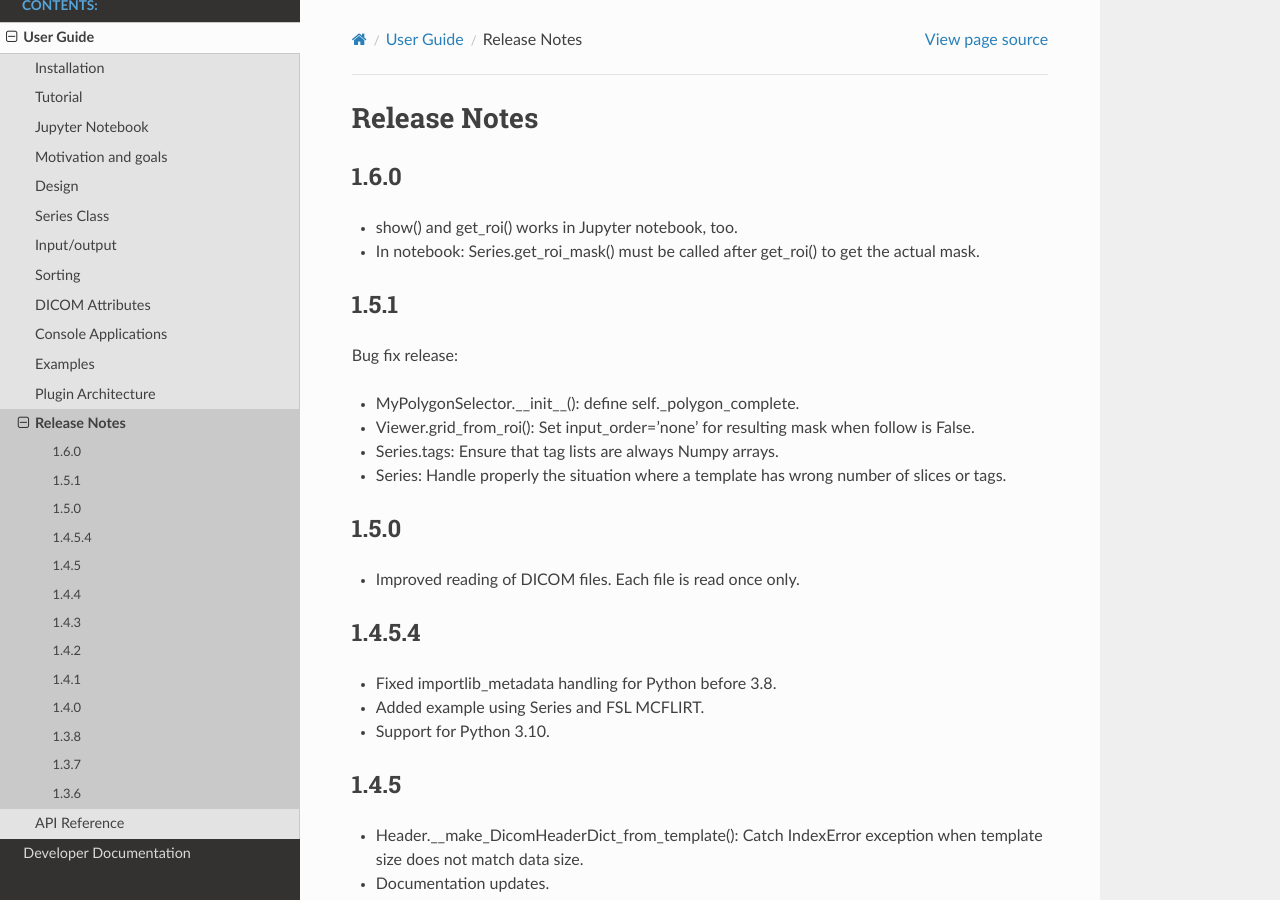
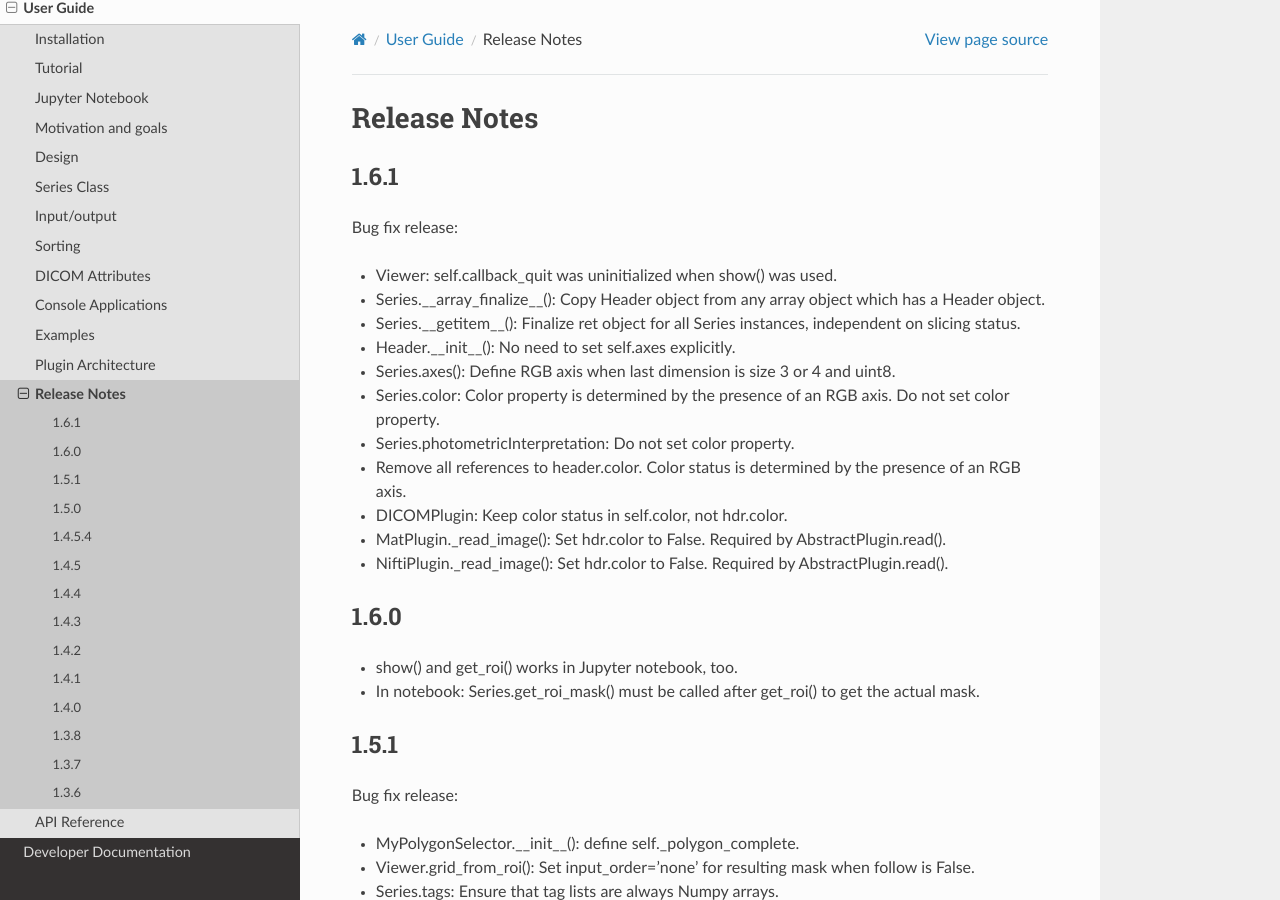
Before and after one commit to erling6232/imagedata, a Sphinx documentation site: the page built from docs/ReleaseNotes.rst, in a window 1280 px wide and 900 px high. Built offline with Sphinx 7.4.7 and the Read the Docs theme 2.0.0, drawn with Linux system fonts in a browser that asks for light colours.

Commit message:
Added bug fix release notes 1.6.1.

```diff
--- a/docs/ReleaseNotes.rst
+++ b/docs/ReleaseNotes.rst
@@ -2,6 +2,22 @@
 
 Release Notes
 =============
+
+1.6.1
+-----
+Bug fix release:
+
+* Viewer: self.callback_quit was uninitialized when show() was used.
+* Series.__array_finalize__(): Copy Header object from any array object which has a Header object.
+* Series.__getitem__(): Finalize ret object for all Series instances, independent on slicing status.
+* Header.__init__(): No need to set self.axes explicitly.
+* Series.axes(): Define RGB axis when last dimension is size 3 or 4 and uint8.
+* Series.color: Color property is determined by the presence of an RGB axis. Do not set color property.
+* Series.photometricInterpretation: Do not set color property.
+* Remove all references to header.color. Color status is determined by the presence of an RGB axis.
+* DICOMPlugin: Keep color status in self.color, not hdr.color.
+* MatPlugin._read_image(): Set hdr.color to False. Required by AbstractPlugin.read().
+* NiftiPlugin._read_image(): Set hdr.color to False. Required by AbstractPlugin.read().
 
 1.6.0
 -----
```
